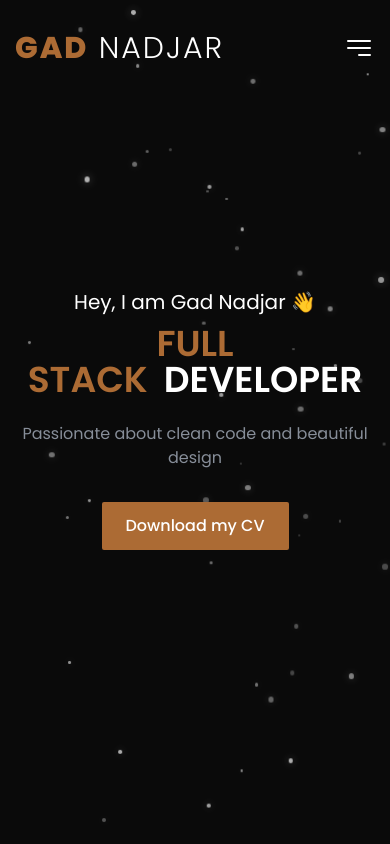
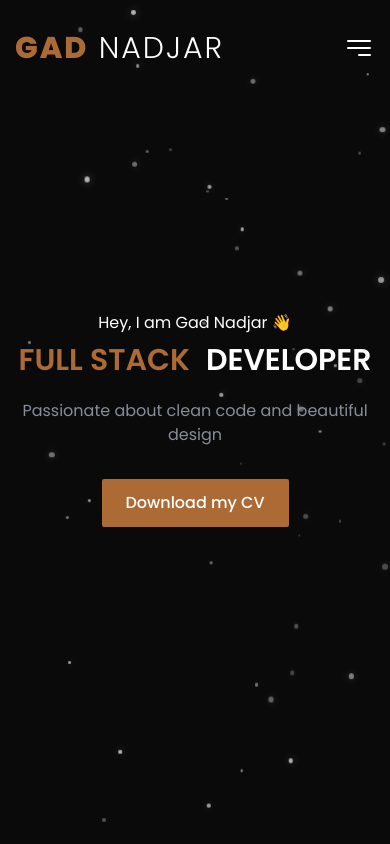
Before and after one commit to Gadnadj/Gad-Portfolio, a React (Vite) app: page / in a window 390 px wide. Shown: the top 844 px of the page. Built offline with nearby package versions, Linux system fonts and the light colour scheme.

Commit message:
new size

```diff
--- a/src/components/Hero.tsx
+++ b/src/components/Hero.tsx
@@ -13,7 +13,7 @@ const Hero = () => {
                 <div className='flex flex-col gap-y-8 lg:flex-row lg:items-center lg:gap-x-12'>
                     <div className='flex-1 text-center lg:text-left'>
                         <motion.h1
-                            className='text-[20px] leading-[0.8] lg:text-[20px] mb-4'
+                            className='text-[16px] leading-[0.8] lg:text-[20px] mb-4'
                             initial={{ opacity: 0, y: -20 }}
                             animate={{ opacity: 1, y: 0 }}
                             transition={{ duration: 0.5 }}
@@ -25,7 +25,7 @@ const Hero = () => {
                             animate={{ opacity: 1, y: 0 }}
                             transition={{ duration: 0.5, delay: 0.2 }}
                         >
-                            <h2 className='mb-6 text-[36px] lg:text-[45px] font-semibold uppercase leading-[1]'>
+                            <h2 className='mb-6 text-[30px] lg:text-[45px] font-semibold uppercase leading-[1]'>
                                 <span className='text-accent mr-4'>Full Stack</span>
                                 Developer
                             </h2>
```
